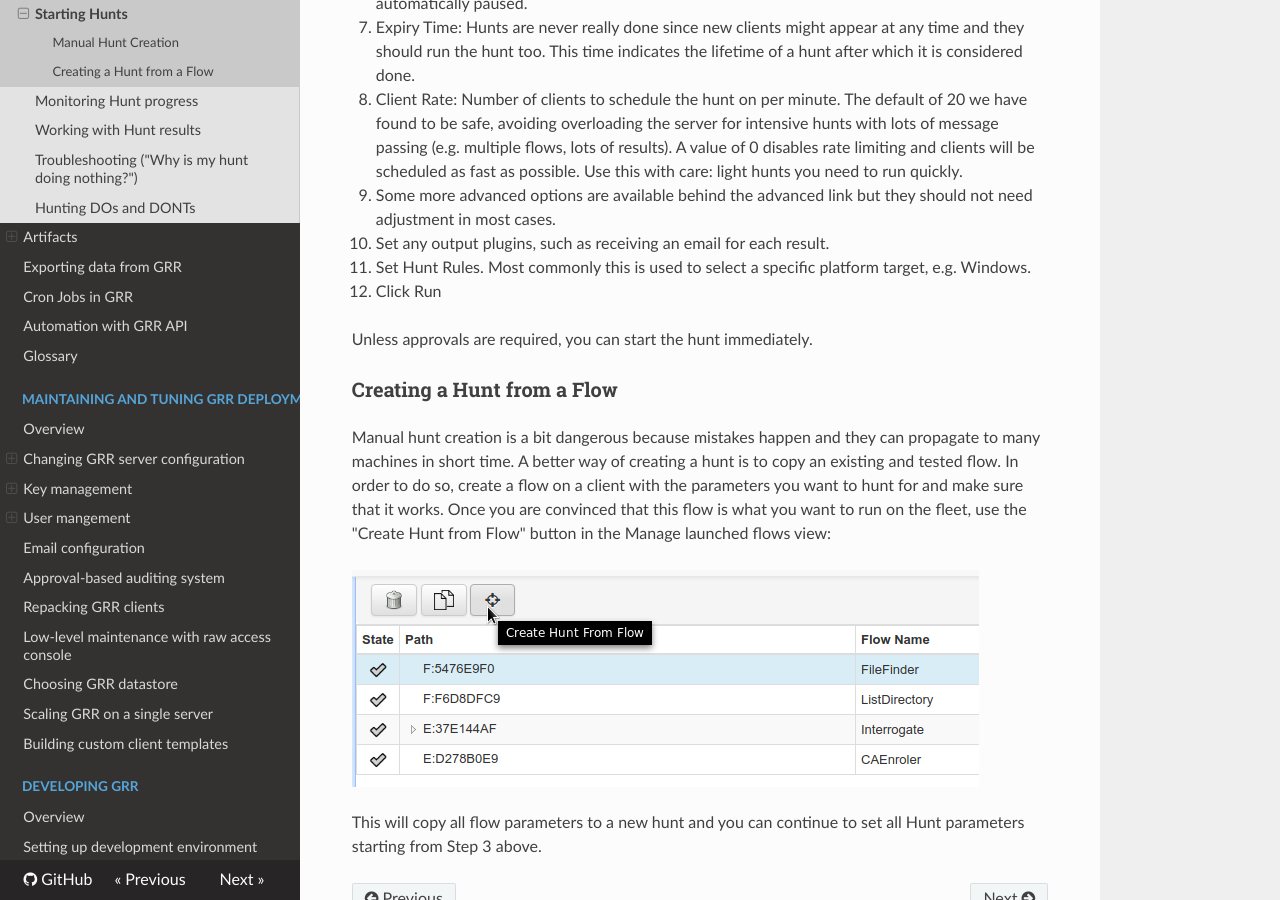
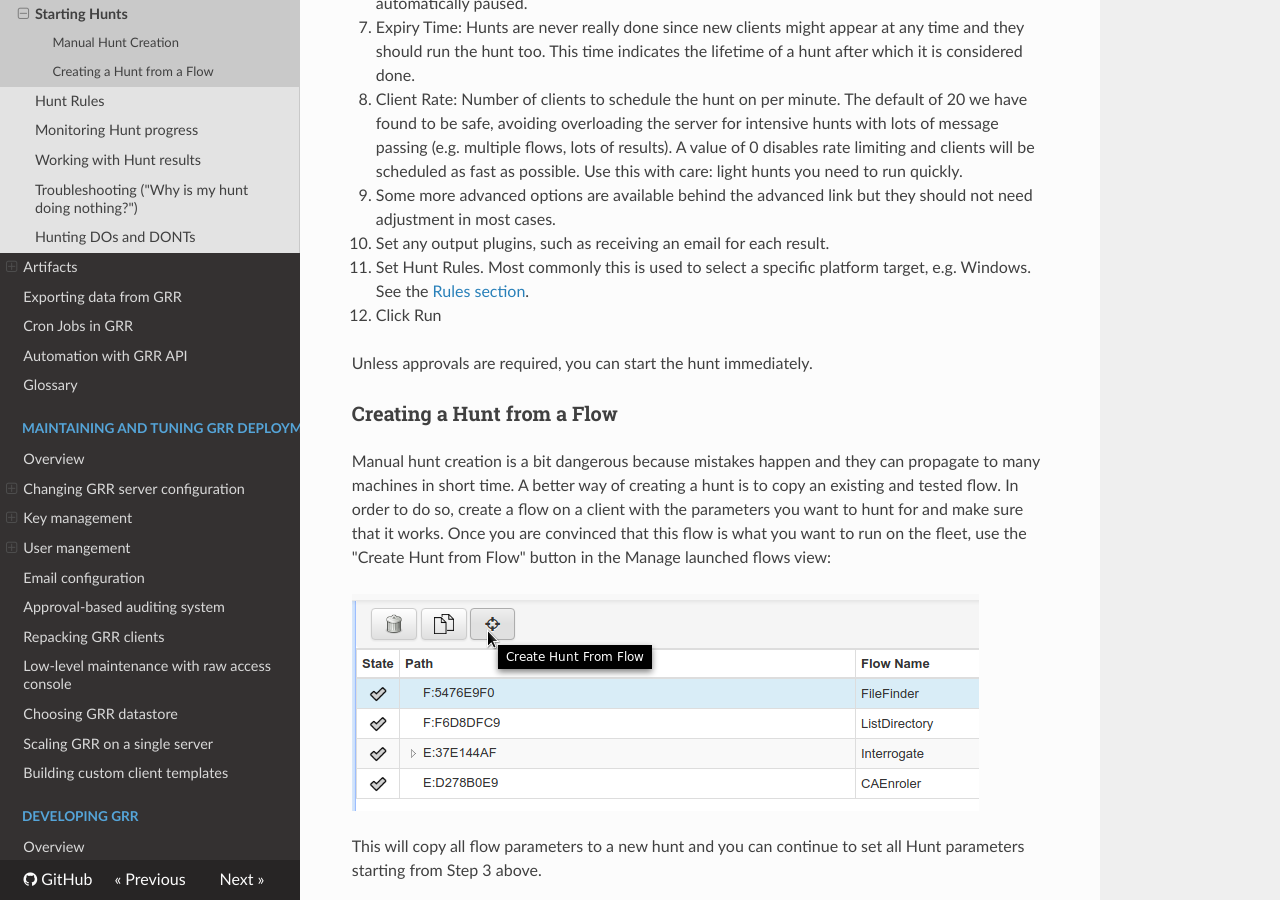
Before and after one commit to google/grr-doc, an MkDocs documentation site: the page built from docs/investigating-with-grr/hunts/starting.md, in a window 1280 px wide and 900 px high, scrolled down 477 px. Built offline with MkDocs 1.6.1, drawn with Linux system fonts in a browser that asks for light colours; nearby versions of some CDN libraries; old or Windows-style settings are respelled for this version of MkDocs.

Commit message:
Adding hunt rules.

```diff
--- a/docs/investigating-with-grr/hunts/starting.md
+++ b/docs/investigating-with-grr/hunts/starting.md
@@ -20,7 +20,7 @@
 
 3.  Set any output plugins, such as receiving an email for each result.
 
-5.  Set Hunt Rules. Most commonly this is used to select a specific platform target, e.g. Windows.
+5.  Set Hunt Rules. Most commonly this is used to select a specific platform target, e.g. Windows. See the [Rules section](rules.md).
 
 6.  Click Run
 
--- a/mkdocs.yml
+++ b/mkdocs.yml
@@ -38,6 +38,7 @@
   - Hunts:
     - What are "hunts" and how to use them: 'investigating-with-grr/hunts/what-are-hunts.md'
     - Starting Hunts: 'investigating-with-grr/hunts/starting.md'
+    - Hunt Rules: 'investigating-with-grr/hunts/rules.md'
     - Monitoring Hunt progress: 'investigating-with-grr/hunts/monitoring-progress.md'
     - Working with Hunt results: 'investigating-with-grr/hunts/working-with-results.md'
     - Troubleshooting ("Why is my hunt doing nothing?"): 'investigating-with-grr/hunts/troubleshooting.md'
```
Also changed, not shown: docs/investigating-with-grr/hunts/rules.md (added, +19 -0 lines).
